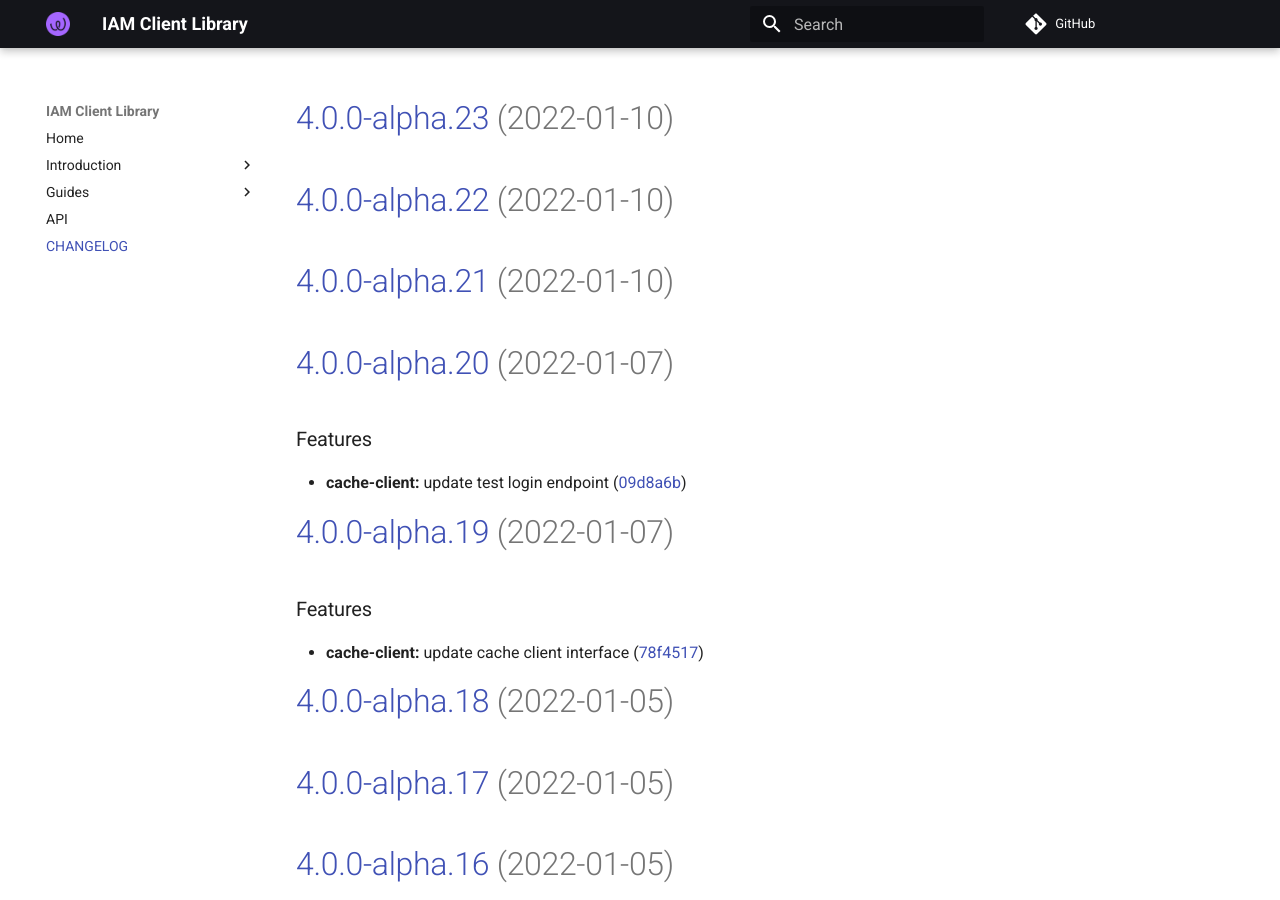
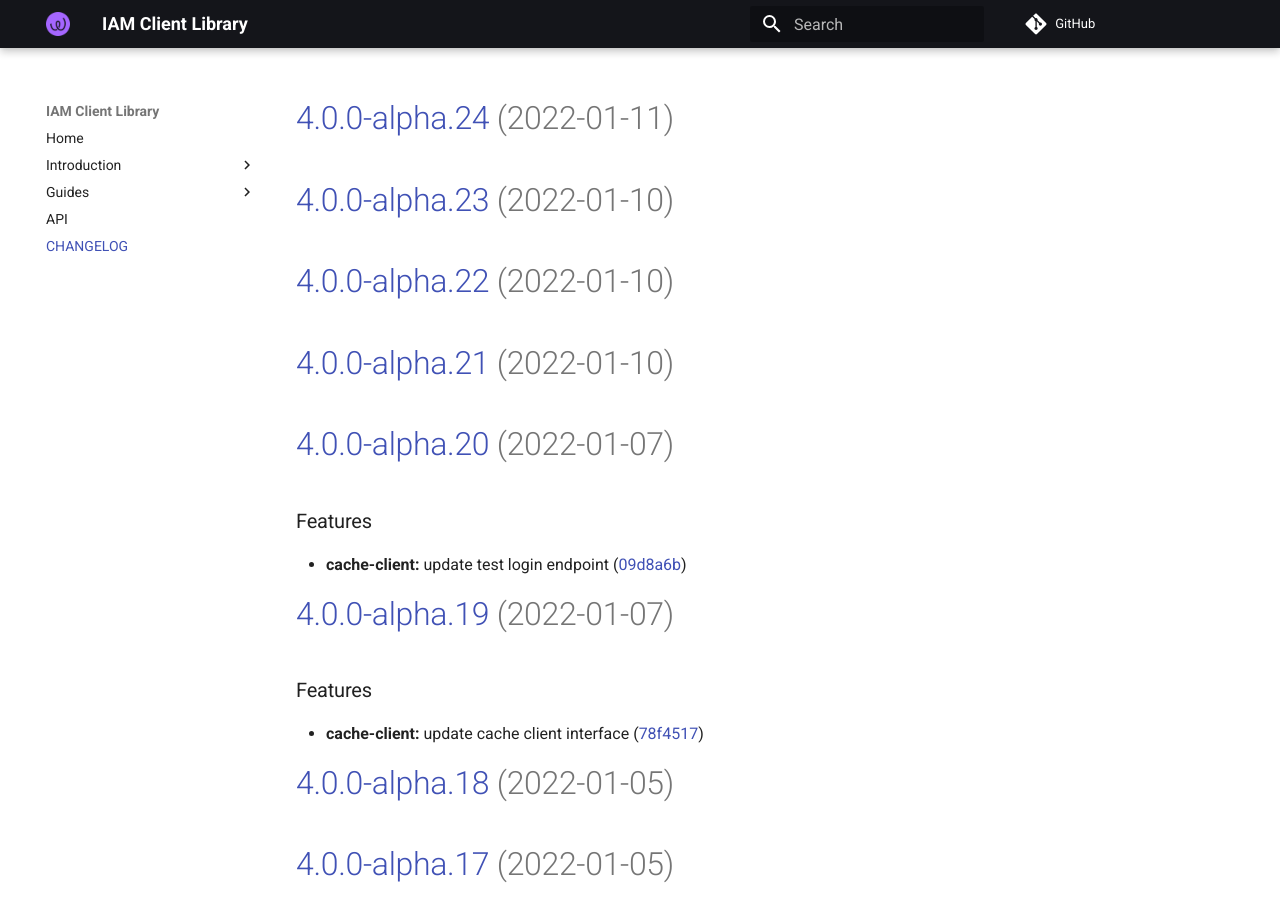
Before and after one commit to energywebfoundation/iam-client-lib, an MkDocs documentation site: the page built from docs/CHANGELOG.md, in a window 1280 px wide and 900 px high. Built offline with MkDocs 1.6.1 and Material for MkDocs 9.7.7, drawn with Linux system fonts in a browser that asks for light colours; comment, search, counter and statistics services are not loaded.

Commit message:
chore(release): 4.0.0-alpha.24 [skip ci]
# [4.0.0-alpha.24](https://github.com/energywebfoundation/iam-client-lib/compare/v4.0.0-alpha.23...v4.0.0-alpha.24) (2022-01-11)

```diff
--- a/docs/CHANGELOG.md
+++ b/docs/CHANGELOG.md
@@ -1,3 +1,5 @@
+# [4.0.0-alpha.24](https://github.com/energywebfoundation/iam-client-lib/compare/v4.0.0-alpha.23...v4.0.0-alpha.24) (2022-01-11)
+
 # [4.0.0-alpha.23](https://github.com/energywebfoundation/iam-client-lib/compare/v4.0.0-alpha.22...v4.0.0-alpha.23) (2022-01-10)
 
 # [4.0.0-alpha.22](https://github.com/energywebfoundation/iam-client-lib/compare/v4.0.0-alpha.21...v4.0.0-alpha.22) (2022-01-10)
--- a/package.json
+++ b/package.json
@@ -1,6 +1,6 @@
 {
     "name": "iam-client-lib",
-    "version": "4.0.0-alpha.23",
+    "version": "4.0.0-alpha.24",
     "description": "Library for Decentralized Identity and Access Management",
     "main": "dist/index.js",
     "module": "dist/index.esm.js",
```
